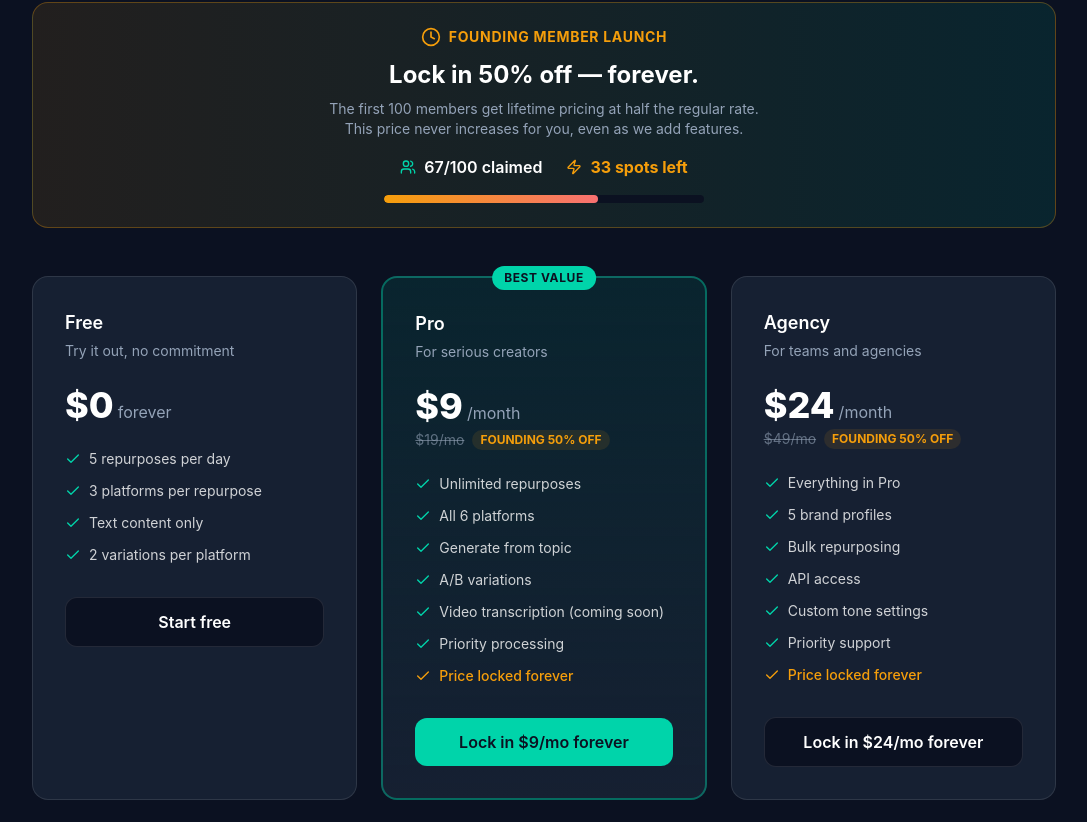
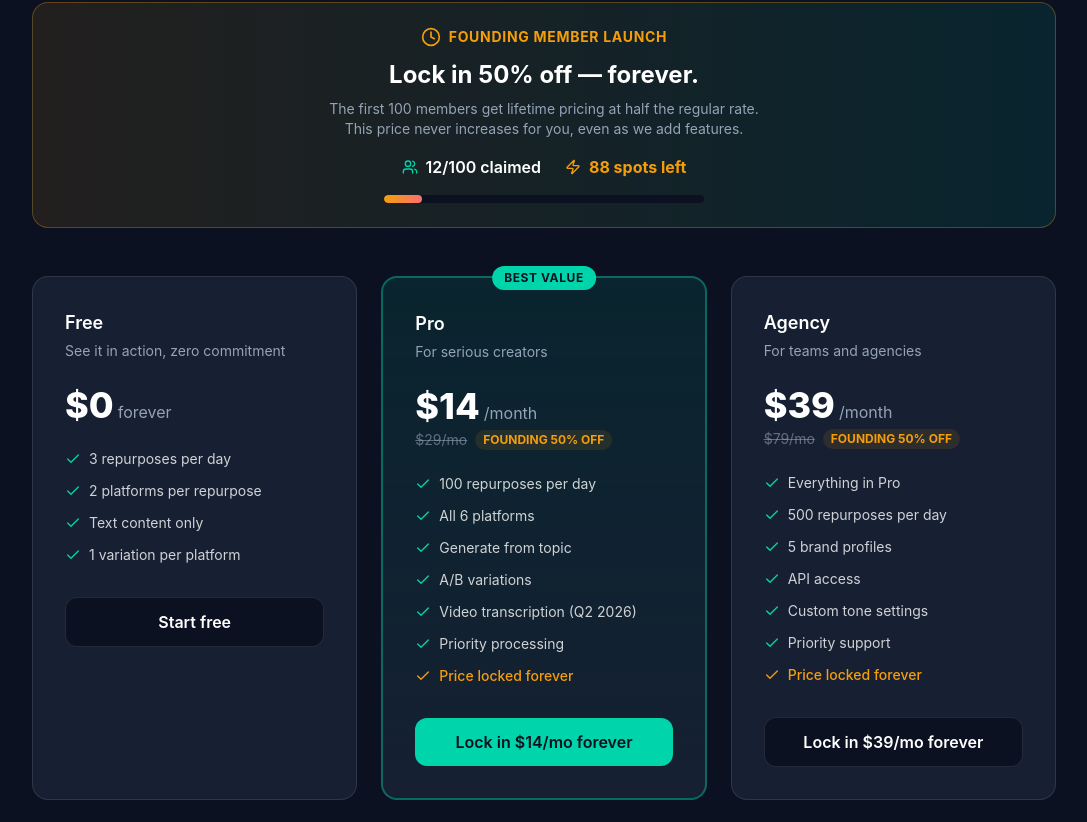
Before and after one commit to justflowai/launchstack-repurpose, a Next.js app: page / in a window 1280 px wide. Shown: the part 3178-4000 px from the top of the page, without its empty margins (96-1183 px from the left). Built offline with nearby package versions, Linux system fonts and the light colour scheme.

Commit message:
Update src/components/landing/Pricing.tsx — audit fixes (pricing, copy, conversion)

```diff
--- a/src/components/landing/Pricing.tsx
+++ b/src/components/landing/Pricing.tsx
@@ -12,20 +12,20 @@ import { Check, Clock, Users, Zap } from "lucide-react"
 //   (indie hacker best practice — creates urgency + rewards early adopters)
 
 const TOTAL_FOUNDING_SLOTS = 100
-const INITIAL_CLAIMED = 67 // Start high to create urgency — update with real data later
+const INITIAL_CLAIMED = 12 // Realistic for launch day — increment with real signups
 
 const plans = [
   {
     name: "Free",
     price: "$0",
     period: "forever",
-    description: "Try it out, no commitment",
+    description: "See it in action, zero commitment",
     foundingPrice: null,
     features: [
-      "5 repurposes per day",
-      "3 platforms per repurpose",
+      "3 repurposes per day",
+      "2 platforms per repurpose",
       "Text content only",
-      "2 variations per platform",
+      "1 variation per platform",
     ],
     cta: "Start free",
     ctaLink: "#demo",
@@ -33,37 +33,37 @@ const plans = [
   },
   {
     name: "Pro",
-    price: "$19",
+    price: "$29",
     period: "/month",
     description: "For serious creators",
-    foundingPrice: "$9",
+    foundingPrice: "$14",
     features: [
-      "Unlimited repurposes",
+      "100 repurposes per day",
       "All 6 platforms",
       "Generate from topic",
       "A/B variations",
-      "Video transcription (coming soon)",
+      "Video transcription (Q2 2026)",
       "Priority processing",
     ],
-    cta: "Lock in $9/mo forever",
+    cta: "Lock in $14/mo forever",
     ctaLink: "#demo",
     highlighted: true,
   },
   {
     name: "Agency",
-    price: "$49",
+    price: "$79",
     period: "/month",
     description: "For teams and agencies",
-    foundingPrice: "$24",
+    foundingPrice: "$39",
     features: [
       "Everything in Pro",
+      "500 repurposes per day",
       "5 brand profiles",
-      "Bulk repurposing",
       "API access",
       "Custom tone settings",
       "Priority support",
     ],
-    cta: "Lock in $24/mo forever",
+    cta: "Lock in $39/mo forever",
     ctaLink: "#demo",
     highlighted: false,
   },
@@ -230,7 +230,7 @@ export function Pricing() {
         </div>
 
         <p className="text-center mt-8 text-sm text-brand-gray/60">
-          All prices in USD. Cancel anytime. Founding rate locked for life.
+          All prices in USD. Cancel anytime — one click, no games. Founding rate locked for life.
         </p>
       </div>
     </section>
```
